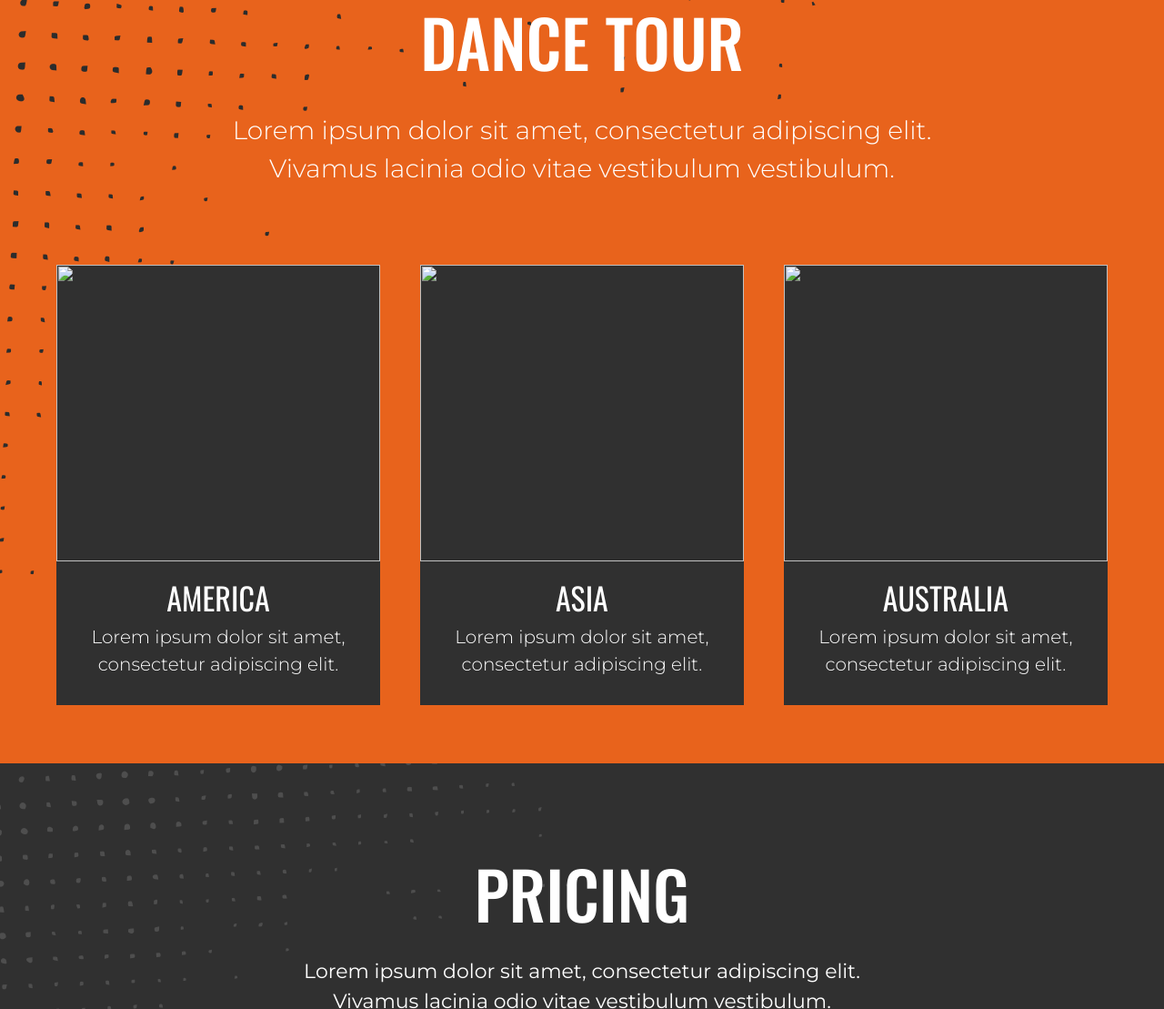
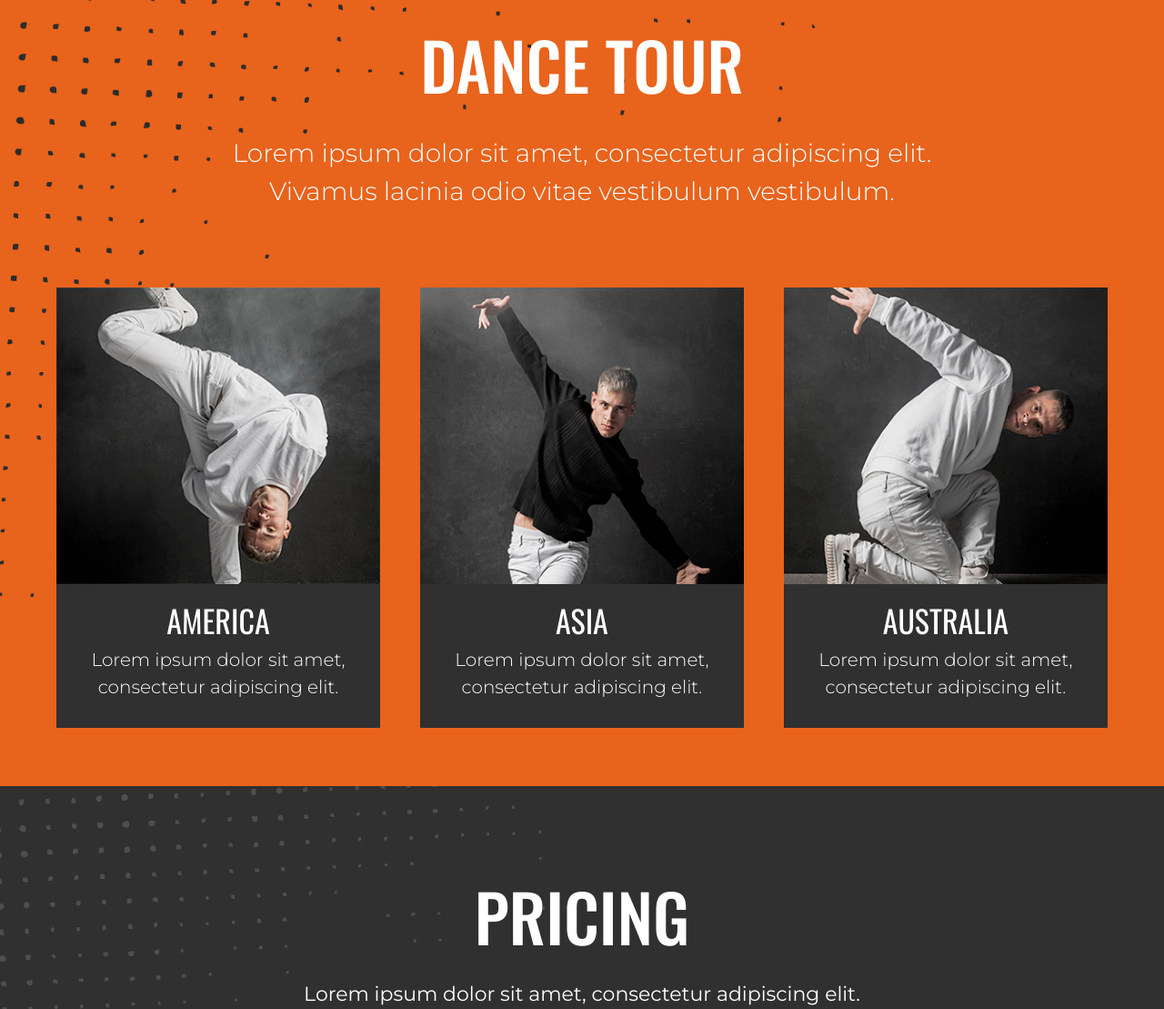
Before and after one commit to Sameer1002/dancetour.github.io, a plain HTML site: page index.html in a window 1280 px wide. Shown: the part 1021-2130 px from the top of the page at 91% size. Drawn offline with nearby package versions, Linux system fonts and the light colour scheme.

Commit message:
Update index.html

```diff
--- a/index.html
+++ b/index.html
@@ -43,7 +43,7 @@
         </div> -->
         <nav class="navbar navbar-expand-lg">
             <div class="container-fluid">
-                <a class="navbar-brand" href="#"><img src="../html/img/logo-white.png"></a>
+                <a class="navbar-brand" href="#"><img src="img/logo-white.png"></a>
                 <button class="navbar-toggler" type="button" data-bs-toggle="collapse" data-bs-target="#navbarNav"
                     aria-controls="navbarNav" aria-expanded="false" aria-label="Toggle navigation">
                     <span class="navbar-toggler-icon"></span>
@@ -90,7 +90,7 @@
                         <div class="da-col-4">
                             <div class="da-images">
                                 <div class="da-gallery">
-                                    <img src="../html/img/A img1.jpg" width="100%" height="326">
+                                    <img src="img/A img1.jpg" width="100%" height="326">
                                     <div class="da-disc1">
                                         <h2>america</h2>
                                         <p>Lorem ipsum dolor sit amet, consectetur adipiscing elit.</p>
@@ -101,7 +101,7 @@
                         <div class="da-col-4">
                             <div class="da-images">
                                 <div class="da-gallery">
-                                    <img src="../html/img/A img2.jpg" width="100%" height="326">
+                                    <img src="img/A img2.jpg" width="100%" height="326">
                                     <div class="da-disc1">
                                         <h2>asia</h2>
                                         <p>Lorem ipsum dolor sit amet, consectetur adipiscing elit.</p>
@@ -112,7 +112,7 @@
                         <div class="da-col-4">
                             <div class="da-images">
                                 <div class="da-gallery">
-                                    <img src="../html/img/A img3.jpg" width="100%" height="326">
+                                    <img src="img/A img3.jpg" width="100%" height="326">
                                     <div class="da-disc1">
                                         <h2>australia</h2>
                                         <p>Lorem ipsum dolor sit amet, consectetur adipiscing elit.</p>
```
